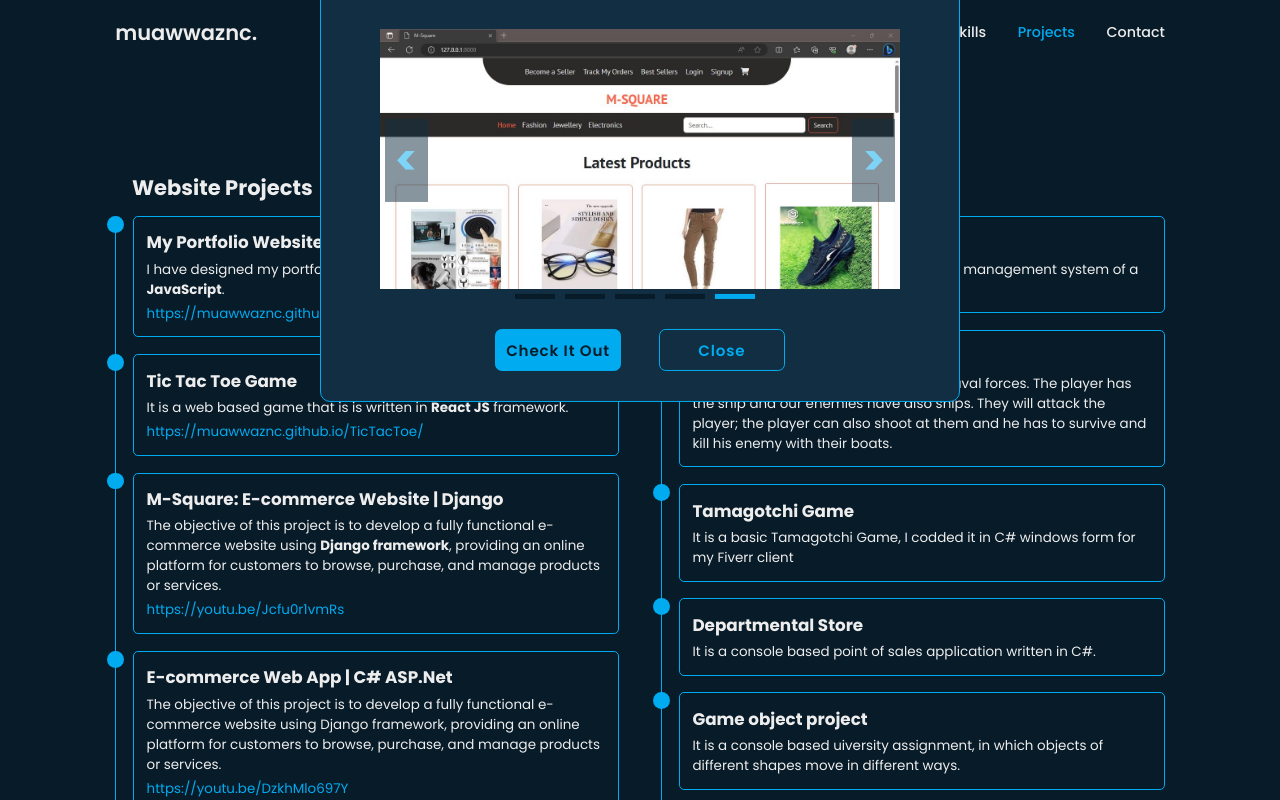
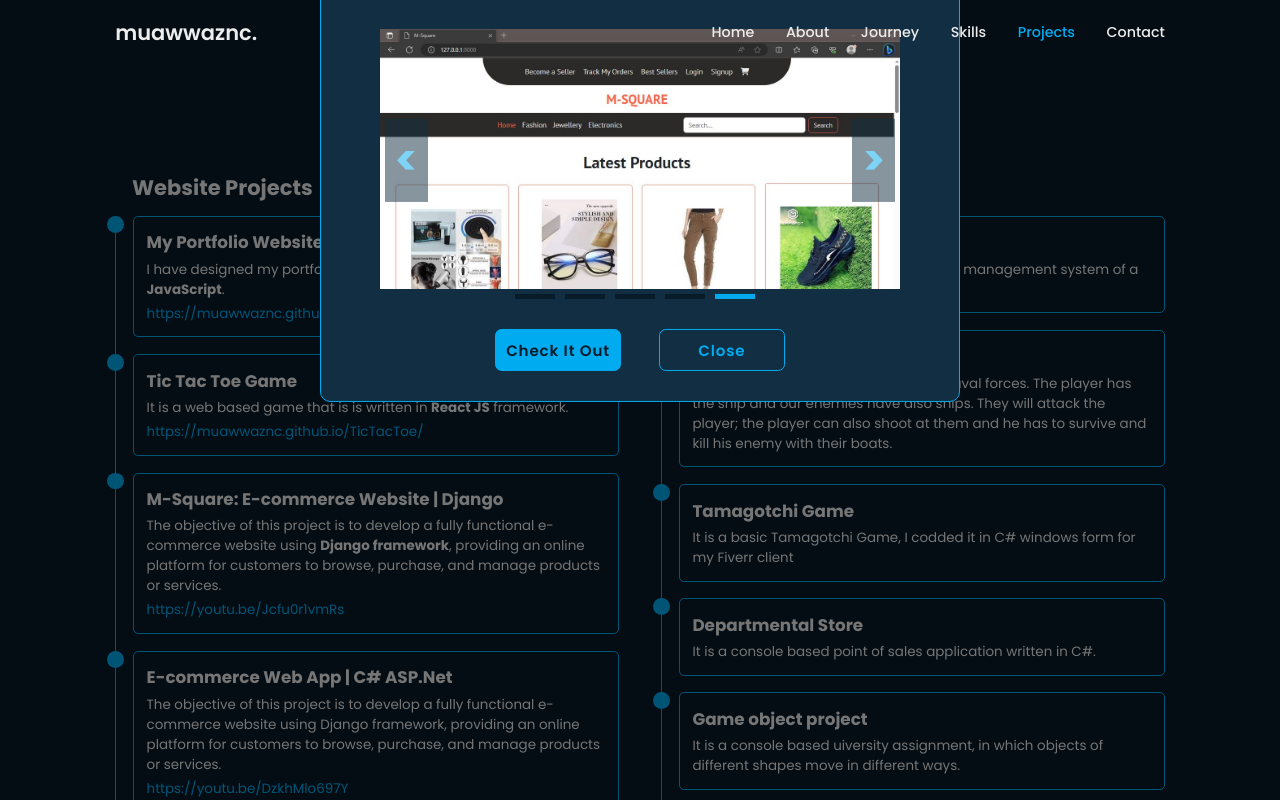
Before and after one commit to muawwaznc/Portfolio, a plain HTML site: page projects.html in a window 1280 px wide. Both pictures are taken after a click on the element 375 px from the left and 553 px from the top of the page. Shown: the top 800 px of the page. Drawn offline with nearby package versions, Linux system fonts and the light colour scheme.

Commit message:
Add Ovelay click in projects popup

```diff
--- a/css/style.css
+++ b/css/style.css
@@ -592,6 +592,7 @@ span{
     font-size: 1.6rem;
     padding-top: .5rem;
 }
+
 /* Popup */
 .popup{
     visibility: hidden;
@@ -612,6 +613,7 @@ span{
     transition: transform 0.3s, top 0.3s;
 
 }
+
 .open-popup{
     /* top: 50%; */
     transform: translate(-50%, -50%) scale(1);
@@ -1058,3 +1060,25 @@ section:nth-child(odd) .animate.scroll,
         width: 0;
     }
 }
+
+/* Overlay */
+
+.overlay {
+    position: fixed;
+    top: 0;
+    left: 0;
+    width: 100%;
+    height: 100%;
+    background: rgba(0, 0, 0, 0.5);
+    z-index: 10;
+    display: none;
+}
+
+.popup {
+    position: absolute;
+    z-index: 20;
+}
+
+.open-popup .overlay {
+    display: block;
+}
--- a/projects.html
+++ b/projects.html
@@ -12,7 +12,7 @@
     <link href='https://unpkg.com/boxicons@2.1.4/css/boxicons.min.css' rel='stylesheet'>
 </head>
 <body>
-    <!-- Header -->
+
     <header class="header">
         <a href="./index.html#home" class="logo">muawwaznc.<span class="animate" style="--i:1;"></span></a>
         <div class="bx bx-menu" id="menu-icon"><span class="animate" style="--i:2;"></span></div>
@@ -223,6 +223,7 @@
         </div>
     </section>
 
+    <div id="overlay" class="overlay" onclick="closePopup()"></div>
 
     <div class="popup" id="popup">
         <h3 id="popup-heading">BackToAI: Website</h3>
@@ -283,39 +284,49 @@
 </body>
 <script>
     let popup = document.getElementById('popup');
-    function openPopup(heading, link, folderName){
+    let overlay = document.getElementById('overlay');
+
+    function openPopup(heading, link, folderName) {
         let popupHeading = document.getElementById('popup-heading');
         let carousel = document.getElementById("slide-container");
         let projectLink = document.getElementById("project-link");
 
         popupHeading.innerHTML = heading;
-        carousel.innerHTML = GetSlideImages(folderName)
+        carousel.innerHTML = GetSlideImages(folderName);
         projectLink.href = 'https://' + link;
-        popup.classList.add("open-popup")
+        popup.classList.add("open-popup");
+        overlay.style.display = 'block';
 
         var top = scrollY + ((screen.height - popup.offsetHeight) * 1.3);
         popup.style.top = String(top + "px");
 
         autoplayCarousel();
     }
-    function closePopup(){
-        popup.classList.remove("open-popup")
+
+    function closePopup() {
+        popup.classList.remove("open-popup");
+        overlay.style.display = 'none';
+        const slideContainerEl = document.querySelector("#slide-container");
+        slideContainerEl.scrollLeft = 0;
+        const slideIndicators = document.querySelectorAll(".slide-indicator");
+        slideIndicators.forEach(indicator => indicator.classList.remove('active'));
+        slideIndicators[0].classList.add('active');
     }
+
     function autoplayCarousel() {
         const carouselEl = document.getElementById("carousel");
         const slideContainerEl = carouselEl.querySelector("#slide-container");
         const slideEl = carouselEl.querySelector(".slide");
         let slideWidth = slideEl.offsetWidth;
+
         // Add click handlers
-        document.querySelector("#back-button")
-            .addEventListener("click", () => navigate("backward"));
-        document.querySelector("#forward-button")
-            .addEventListener("click", () => navigate("forward"));
-        document.querySelectorAll(".slide-indicator")
-            .forEach((dot, index) => {
-                dot.addEventListener("click", () => navigate(index));
-                dot.addEventListener("mouseenter", () => clearInterval(autoplay));
-            });
+        document.querySelector("#back-button").addEventListener("click", () => navigate("backward"));
+        document.querySelector("#forward-button").addEventListener("click", () => navigate("forward"));
+        document.querySelectorAll(".slide-indicator").forEach((dot, index) => {
+            dot.addEventListener("click", () => navigate(index));
+            dot.addEventListener("mouseenter", () => clearInterval(autoplay));
+        });
+
         // Add keyboard handlers
         document.addEventListener('keydown', (e) => {
             if (e.code === 'ArrowLeft') {
@@ -326,12 +337,14 @@
                 navigate("forward");
             }
         });
+
         // Add resize handler
         window.addEventListener('resize', () => {
             slideWidth = slideEl.offsetWidth;
         });
 
         slideContainerEl.addEventListener("mouseenter", () => clearInterval(autoplay));
+
         // Slide transition
         const getNewScrollPosition = (arg) => {
             const gap = 10;
@@ -347,9 +360,11 @@
                 return x;
             }
         }
+
         const navigate = (arg) => {
             slideContainerEl.scrollLeft = getNewScrollPosition(arg);
         }
+
         // Slide indicators
         const slideObserver = new IntersectionObserver((entries, observer) => {
             entries.forEach(entry => {
@@ -360,32 +375,30 @@
                 }
             });
         }, { root: slideContainerEl, threshold: .1 });
+
         document.querySelectorAll('.slide').forEach((slide) => {
             slideObserver.observe(slide);
         });
     }
 
-    function GetSlideImages(folderName){
-        images = '<div class="slide" data-slideIndex="0">' +
-                    '<img width="1200" height="600" src="./images/' + folderName + '/1.JPG">' +
-                '</div>' +
-
-                '<div class="slide" data-slideIndex="1">' +
-                    '<img width="1200" height="600" src="./images/' + folderName + '/2.JPG">' +
-                '</div>' +
-
-                '<div class="slide" data-slideIndex="2">' +
-                    '<img width="1200" height="600" src="./images/' + folderName + '/3.JPG">' +
-                '</div>' +
-
-                '<div class="slide" data-slideIndex="3">' +
-                    '<img width="1200" height="600" src="./images/' + folderName + '/4.JPG">' +
-                '</div>' +
-
-                '<div class="slide" data-slideIndex="4">' +
-                    '<img width="1200" height="600" src="./images/' + folderName + '/5.JPG">' +
-                '</div>'
-        return images;
+    function GetSlideImages(folderName) {
+        return `
+            <div class="slide" data-slideIndex="0">
+                <img width="1200" height="600" src="./images/${folderName}/1.JPG">
+            </div>
+            <div class="slide" data-slideIndex="1">
+                <img width="1200" height="600" src="./images/${folderName}/2.JPG">
+            </div>
+            <div class="slide" data-slideIndex="2">
+                <img width="1200" height="600" src="./images/${folderName}/3.JPG">
+            </div>
+            <div class="slide" data-slideIndex="3">
+                <img width="1200" height="600" src="./images/${folderName}/4.JPG">
+            </div>
+            <div class="slide" data-slideIndex="4">
+                <img width="1200" height="600" src="./images/${folderName}/5.JPG">
+            </div>`;
     }
 </script>
+
 </html>
```
